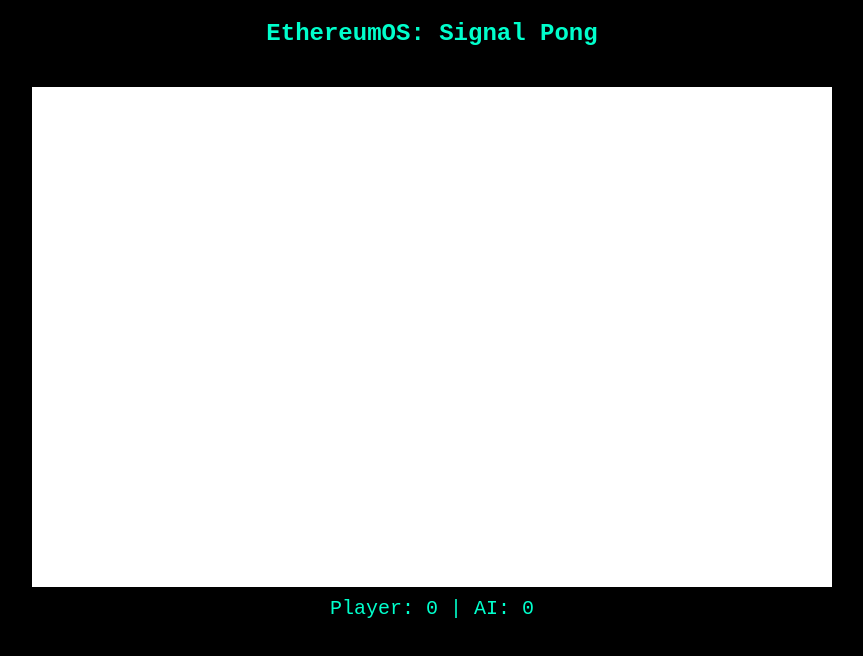
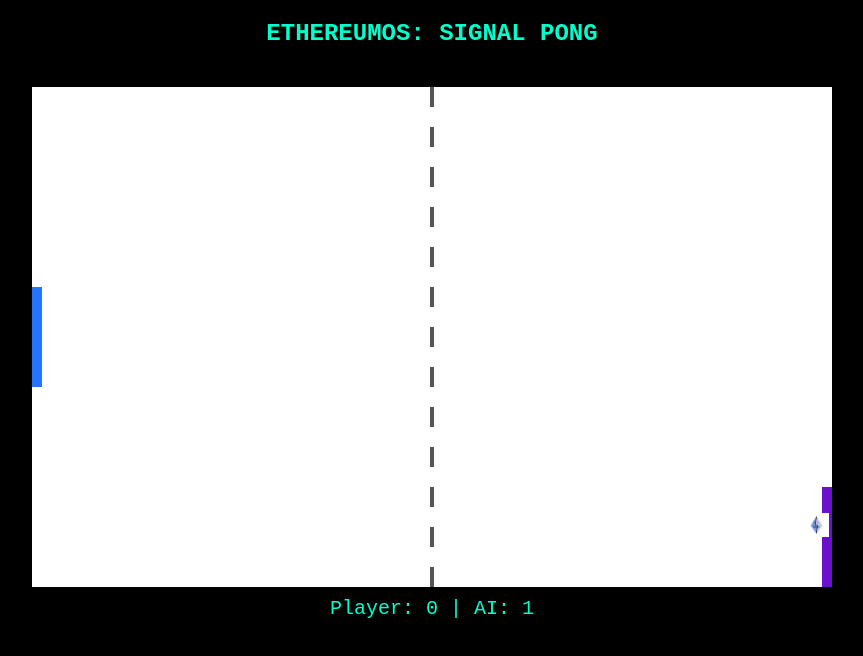
Before and after one commit to Ferdimanaaa/ethos-signal-pong, a plain HTML site: page index.html in a window 1280 px wide. Shown: the whole page, without its empty margins (208-1071 px from the left). Drawn offline with Linux system fonts and the light colour scheme.

Commit message:
Update index.html

```diff
--- a/index.html
+++ b/index.html
@@ -1,4 +1,3 @@
-
 <!DOCTYPE html>
 <html>
 <head>
@@ -25,7 +24,7 @@
   </style>
 </head>
 <body>
-  <h2>EthereumOS: Signal Pong</h2>
+  <h2>ETHEREUMOS: SIGNAL PONG</h2>
   <canvas id="gameCanvas" width="800" height="500"></canvas>
   <div id="scoreboard">Player: 0 | AI: 0</div>
 
@@ -116,7 +115,7 @@
     }
 
     function updateScoreboard() {
-      scoreboard.textContent = Player: ${playerScore} | AI: ${aiScore};
+      scoreboard.textContent = `Player: ${playerScore} | AI: ${aiScore}`;
     }
 
     function resetBall() {
```
